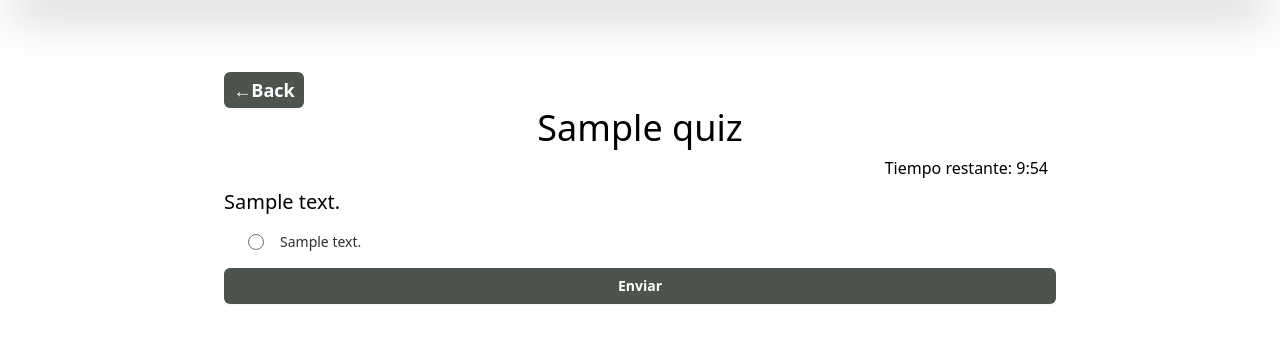
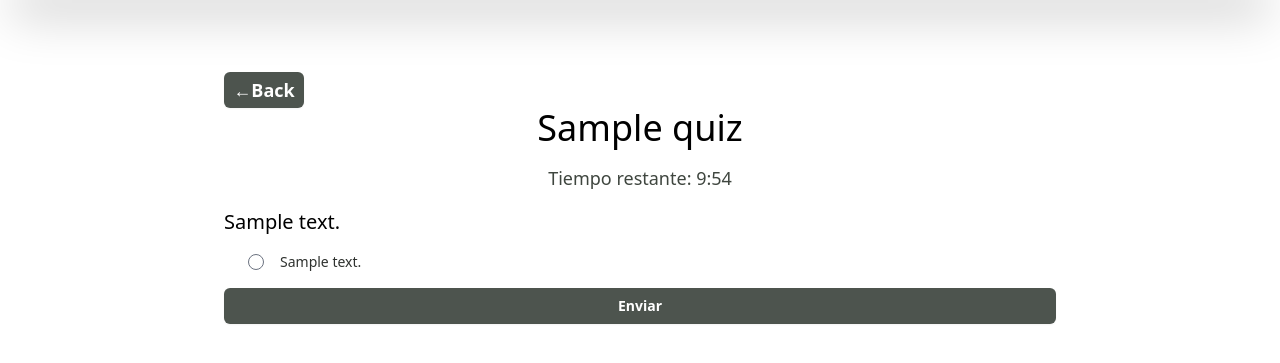
Before and after one commit to AltamiranoCristian/quizgame, a Django app: page /test/1/ in a window 1280 px wide. Shown: the part 48-411 px from the top of the page. Run offline with Django 5.2, Linux system fonts and the light colour scheme; tables that the repository leaves empty hold one stand-in row (values such as "Sample post"); style sheets or scripts are compiled from the project's sources; some libraries are stand-ins or nearby versions.

Commit message:
Update show_quiz.html

```diff
--- a/sqapp/templates/show_quiz.html
+++ b/sqapp/templates/show_quiz.html
@@ -5,8 +5,8 @@
 <div class="mx-auto max-w-4xl px-4 py-12 sm:px-6 sm:py-24 lg:max-w-4xl lg:px-8">
     <a href="/home" class="text-lg w-20 flex justify-center rounded-md bg-corduroy-600 px-3 py-1.5 font-semibold leading-6 text-white shadow-sm hover:bg-corduroy-500 focus-visible:outline focus-visible:outline-2 focus-visible:outline-offset-2 focus-visible:outline-corduroy-600">←Back</a>
     <h1 class="text-4xl text-center">{{quiz}}</h1>
-    <div id="timer" class="p-2 text-end">
-        tiempo restante: 10:00
+    <div id="timer" class="text-lg m-4 text-center text-corduroy-700">
+        Tiempo restante: 10:00
     </div>
 <form id="miFormulario" method="post" action="{% url 'answer_process' %}" class="mx-auto max-w-full">
     {% csrf_token %}
```
